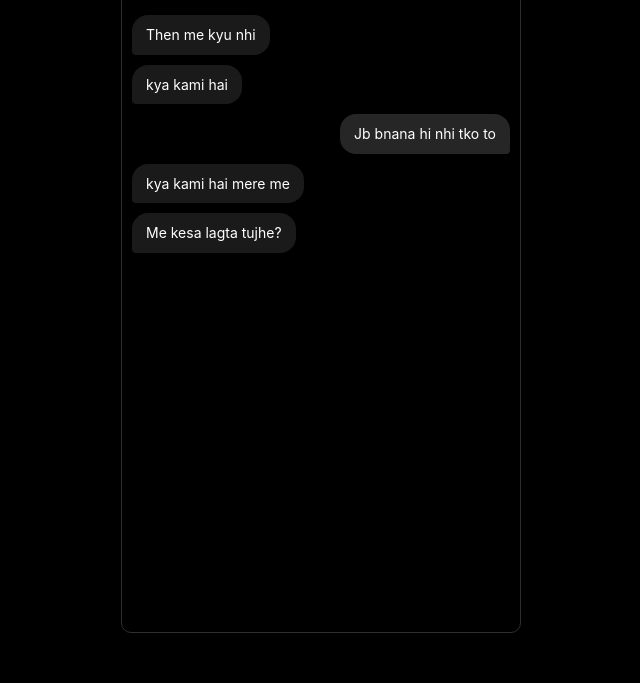
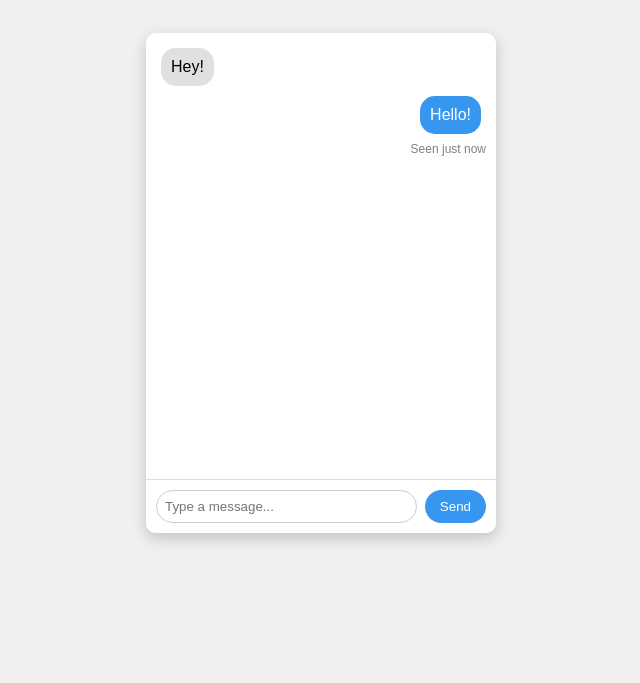
Before and after one commit to Balramhalo/birthday, a plain HTML site: page index.html in a window 1280 px wide. Shown: the part 117-800 px from the top of the page, without its empty margins (319-959 px from the left). Drawn offline with Linux system fonts and the light colour scheme.

Commit message:
Update index.html

```diff
--- a/index.html
+++ b/index.html
@@ -1,133 +1,144 @@
-<!DOCTYPE html><html lang="en">
+<!DOCTYPE html>
+<html lang="en">
 <head>
     <meta charset="UTF-8">
     <meta name="viewport" content="width=device-width, initial-scale=1.0">
-  <title>Instagram DM Visualization</title>
+    <title>Instagram Chat</title>
     <style>
-    * { margin: 0; padding: 0; box-sizing: border-box; }
+        * {
+            margin: 0;
+            padding: 0;
+            box-sizing: border-box;
+            font-family: Arial, sans-serif;
+        }
         body {
-      background-color: #000;
-      font-family: -apple-system, BlinkMacSystemFont, "Segoe UI", Roboto, sans-serif;
             display: flex;
             justify-content: center;
             align-items: center;
             height: 100vh;
-      color: #fff;
+            background-color: #f0f0f0;
         }
-    .container {
-      width: 400px;
-      height: 700px;
-      background-color: #000;
-      border: 1px solid #2f2f2f;
+        .chat-container {
+            width: 350px;
+            height: 500px;
+            background: white;
             border-radius: 10px;
             display: flex;
             flex-direction: column;
+            box-shadow: 0 5px 15px rgba(0, 0, 0, 0.2);
             overflow: hidden;
-      position: relative;
         }
-    .header {
-      display: flex;
-      align-items: center;
+        .chat-box {
+            flex: 1;
+            overflow-y: auto;
             padding: 10px;
-      border-bottom: 1px solid #2f2f2f;
-      background-color: #000;
-      flex-shrink: 0;
-    }
-    .header img {
-      width: 40px;
-      height: 40px;
-      border-radius: 50%;
-      object-fit: cover;
-      margin-right: 10px;
-    }
-    .header .username { font-size: 16px; font-weight: 600; }
-    .chat-area {
-      flex: 1;
-      padding: 10px;
-      overflow-y: auto;
-    }
-    .message-row { display: flex; margin: 10px 0; opacity: 0; animation: fadeIn 0.5s forwards; }
-    .message-row.sent { justify-content: flex-end; }
-    .message-row.received { justify-content: flex-start; }
-    .bubble {
-      max-width: 70%;
-      padding: 10px 14px;
-      border-radius: 16px;
-      font-size: 14px;
-      line-height: 1.4;
-      position: relative;
-      word-wrap: break-word;
-    }
-    .message-row.sent .bubble {
-      background-color: #262626;
-      color: #fff;
-      border-bottom-right-radius: 4px;
             display: flex;
             flex-direction: column;
-      align-items: flex-end;
         }
-    .message-row.received .bubble { background-color: #1a1a1a; border-bottom-left-radius: 4px; }
-    .seen-indicator {
-      font-size: 11px;
-      color: #a8a8a8;
-      margin-top: 4px;
-      font-style: italic;
+        .message {
+            max-width: 75%;
+            padding: 10px;
+            margin: 5px;
+            border-radius: 15px;
+            opacity: 0;
+            transform: translateY(10px);
+            animation: fadeIn 0.3s forwards;
         }
-    @keyframes fadeIn { to { opacity: 1; } }
+        @keyframes fadeIn {
+            to {
+                opacity: 1;
+                transform: translateY(0);
+            }
+        }
+        .message.me {
+            background: #3797f0;
+            color: white;
+            align-self: flex-end;
+        }
+        .message.other {
+            background: #e0e0e0;
+            color: black;
+            align-self: flex-start;
+        }
+        .seen {
+            text-align: right;
+            font-size: 12px;
+            color: gray;
+            margin-top: 3px;
+            opacity: 0;
+            animation: fadeIn 0.5s 0.3s forwards;
+        }
+        .input-box {
+            display: flex;
+            padding: 10px;
+            border-top: 1px solid #ddd;
+            background: white;
+        }
+        .input-box input {
+            flex: 1;
+            padding: 8px;
+            border: 1px solid #ccc;
+            border-radius: 20px;
+            outline: none;
+        }
+        .input-box button {
+            background: #3797f0;
+            border: none;
+            padding: 8px 15px;
+            margin-left: 8px;
+            color: white;
+            border-radius: 20px;
+            cursor: pointer;
+            transition: 0.3s;
+        }
+        .input-box button:hover {
+            background: #2c7edb;
+        }
     </style>
 </head>
 <body>
-  <div class="container">
-    <div class="header">
-      <img src="https://i.imgur.com/yDBXR2X.jpg" alt="Profile">
-      <div class="username">Tamar 👾</div>
+
+    <div class="chat-container">
+        <div class="chat-box" id="chatBox">
+            <div class="message other">Hey!</div>
+            <div class="message me">Hello!</div>
+            <div class="seen" id="seenText">Seen just now</div>
         </div>
-    <div class="chat-area" id="chatArea"></div>
+        <div class="input-box">
+            <input type="text" id="messageInput" placeholder="Type a message...">
+            <button onclick="sendMessage()">Send</button>
         </div>
+    </div>
+
     <script>
-    const conversation = [
-      { sender: 'received', text: 'Then me kyu nhi' },
-      { sender: 'received', text: 'kya kami hai' },
-      { sender: 'sent', text: 'Jb bnana hi nhi tko to' },
-      { sender: 'received', text: 'kya kami hai mere me' },
-      { sender: 'received', text: 'Me kesa lagta tujhe?' }
-    ];
-    let currentIndex = 0;
-    function showNextMessage() {
-      if (currentIndex < conversation.length) {
-        const chatArea = document.getElementById("chatArea");
-        const msg = conversation[currentIndex];
-        addMessage(msg.sender, msg.text);if (msg.sender === "sent" && currentIndex === conversation.length - 1) {
+        function sendMessage() {
+            let input = document.getElementById("messageInput");
+            let chatBox = document.getElementById("chatBox");
+            let seenText = document.getElementById("seenText");
+
+            if (input.value.trim() === "") return;
+
+            // Create a new message element
+            let message = document.createElement("div");
+            message.classList.add("message", "me");
+            message.textContent = input.value;
+
+            // Add to chat
+            chatBox.appendChild(message);
+
+            // Show "Seen just now"
+            seenText.style.opacity = "0";
             setTimeout(() => {
-        const lastMessage = document.querySelector(".message-row.sent:last-child .bubble");
-        if (lastMessage) {
-          const seenIndicator = document.createElement("div");
-          seenIndicator.classList.add("seen-indicator");
-          seenIndicator.innerText = "Seen just now";
-          lastMessage.appendChild(seenIndicator);
+                seenText.style.opacity = "1";
+            }, 500);
+
+            // Auto-scroll to bottom
+            chatBox.scrollTop = chatBox.scrollHeight;
+
+            // Clear input
+            input.value = "";
         }
-      }, 1000);
-    }
+    </script>
 
-    currentIndex++;
-    setTimeout(showNextMessage, 1000);
-  }
-}
-
-function addMessage(sender, text) {
-  const chatArea = document.getElementById("chatArea");
-  const messageRow = document.createElement("div");
-  messageRow.classList.add("message-row", sender);
-  const bubble = document.createElement("div");
-  bubble.classList.add("bubble");
-  bubble.innerText = text;
-  messageRow.appendChild(bubble);
-  chatArea.appendChild(messageRow);
-  chatArea.scrollTop = chatArea.scrollHeight;
-}
-
-showNextMessage();
-
-  </script>
 </body>
 </html>
```
Lines whose indentation alone changed are shown as unchanged.
